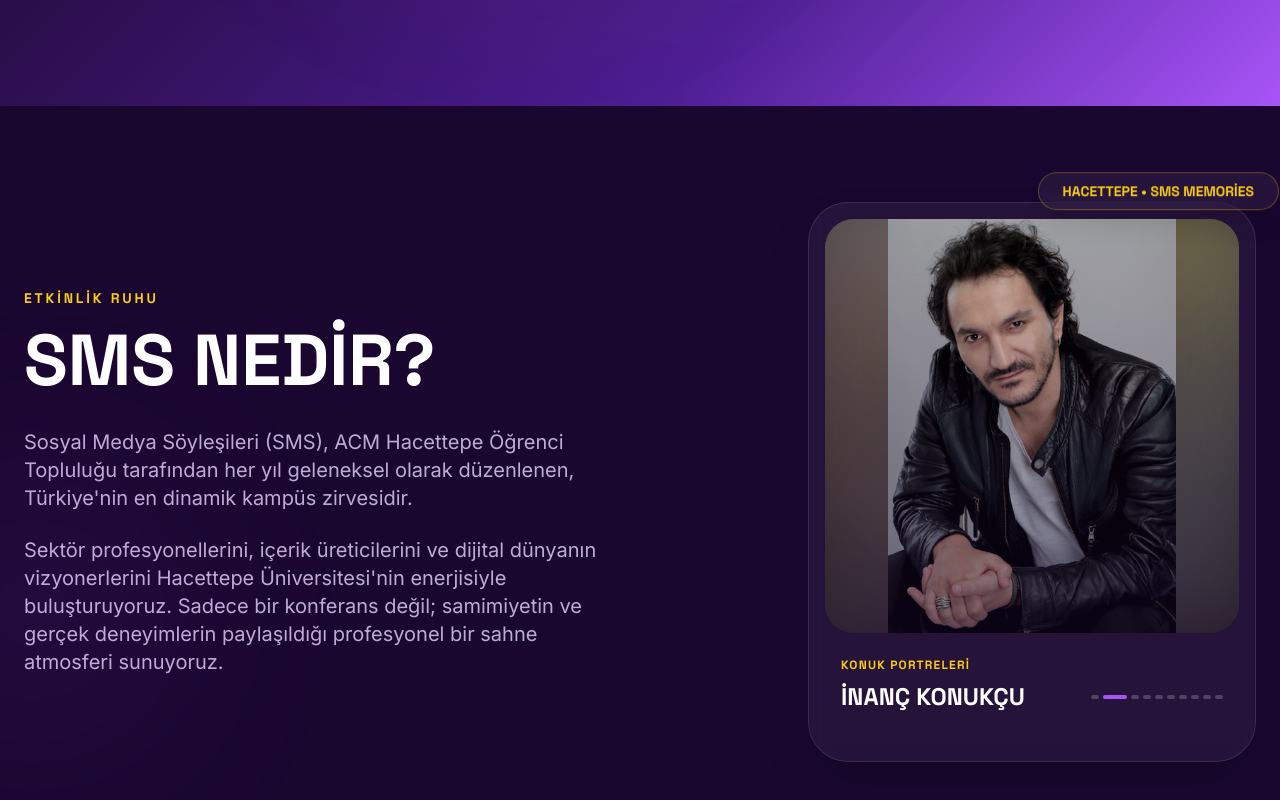
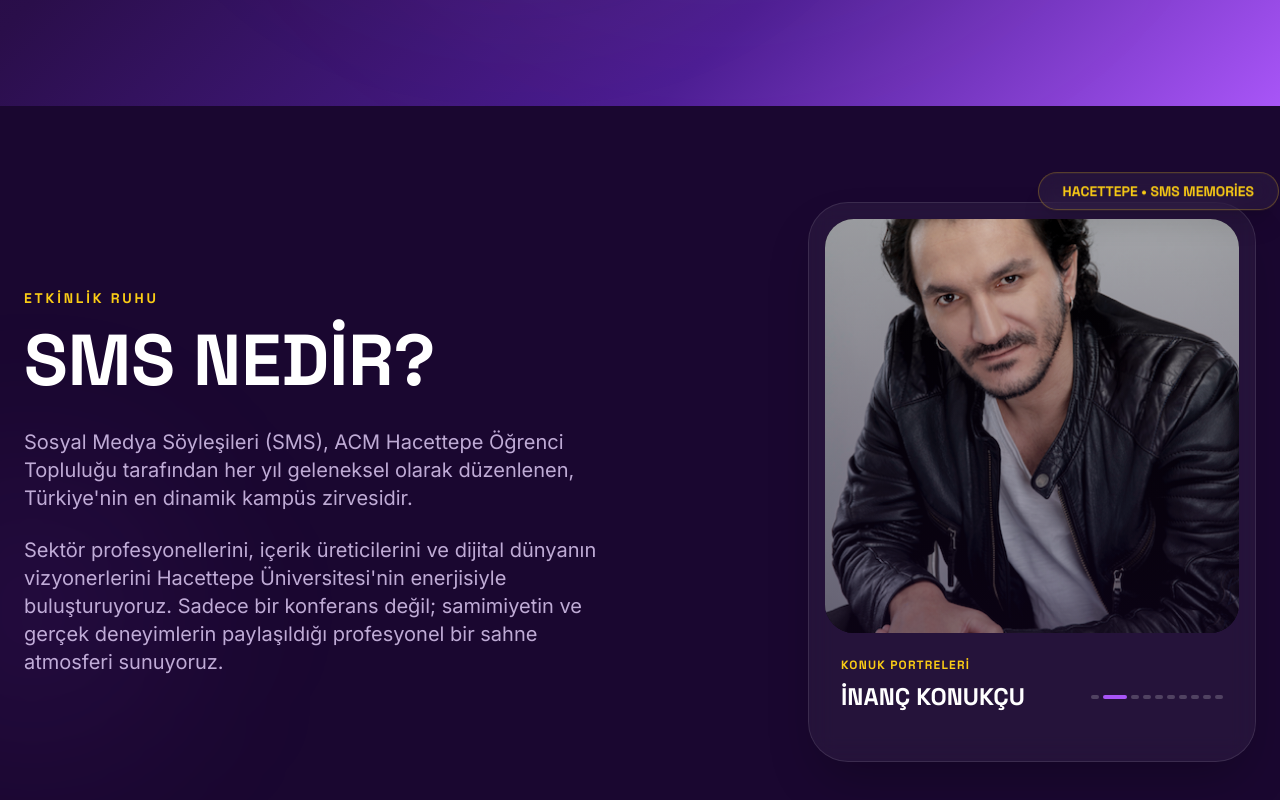
Before and after one commit to celenahmet/sms, a React (Vite) app: page / in a window 1280 px wide. Shown: the part 694-1494 px from the top of the page. Built offline with nearby package versions, Linux system fonts and the light colour scheme.

Commit message:
Experience: Standardize portraits with object-cover for perfect fitting

```diff
--- a/components/EventExperience.tsx
+++ b/components/EventExperience.tsx
@@ -57,13 +57,8 @@ const EventExperience: React.FC = () => {
                     <React.Fragment key={index}>
                       <img
                         src={memory.url}
-                        alt=""
-                        className={`absolute inset-0 w-full h-full object-cover blur-2xl opacity-40 brightness-50 scale-110 transition-opacity duration-1000 ease-in-out ${index === currentIndex ? 'opacity-40' : 'opacity-0'}`}
-                      />
-                      <img
-                        src={memory.url}
                         alt={memory.caption}
-                        className={`absolute inset-0 z-10 w-full h-full object-contain object-top transition-opacity duration-1000 ease-in-out ${index === currentIndex ? 'opacity-100 scale-100' : 'opacity-0 scale-110'}`}
+                        className={`absolute inset-0 z-10 w-full h-full object-cover object-center transition-opacity duration-1000 ease-in-out ${index === currentIndex ? 'opacity-100 scale-100' : 'opacity-0 scale-110'}`}
                       />
                     </React.Fragment>
                   ))}
```
